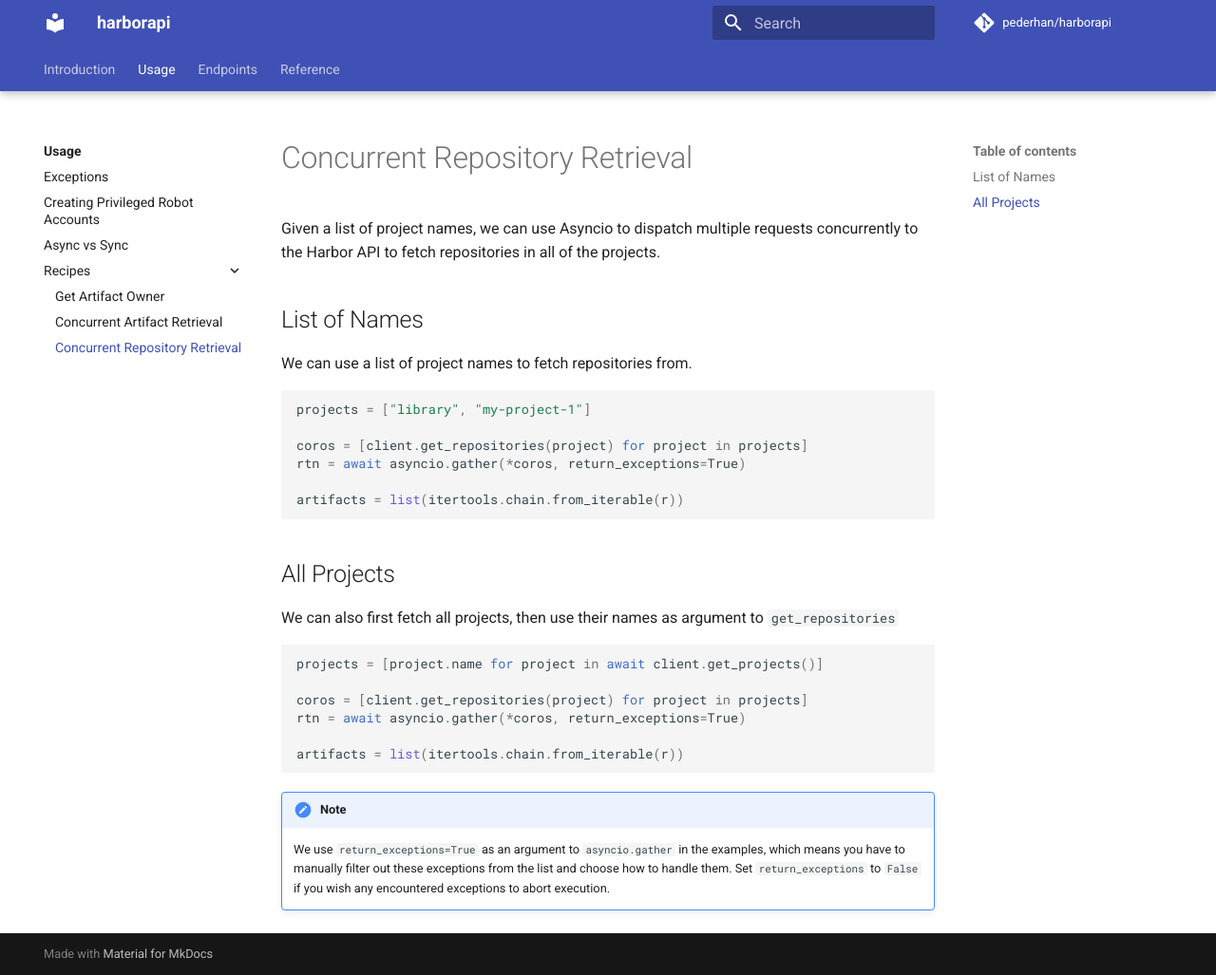
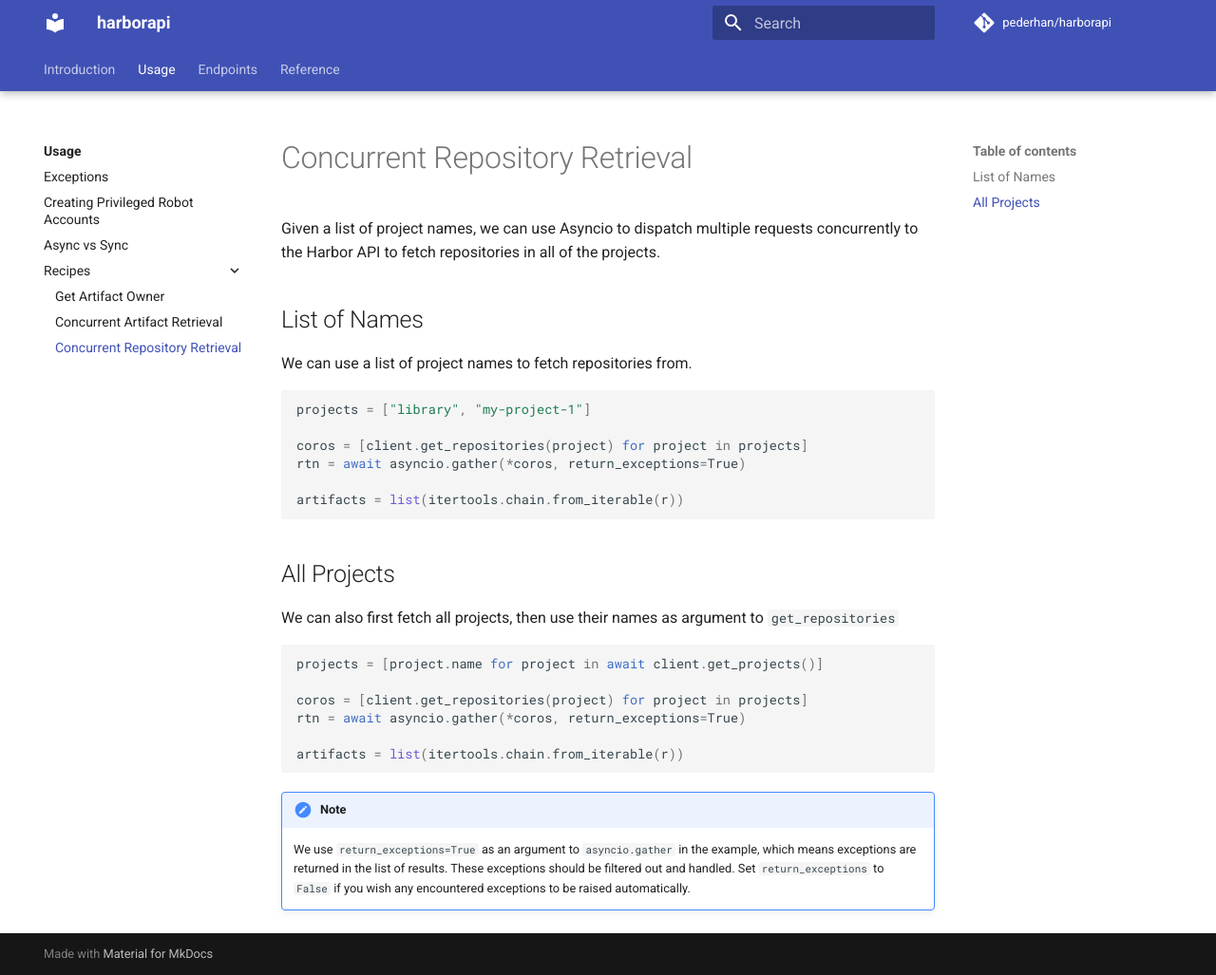
Before and after one commit to unioslo/harborapi, an MkDocs documentation site: the page built from docs/usage/recipes/conc-repo.md, in a window 1280 px wide and 1027 px high. Shown: the whole window at 95% size. Built offline with MkDocs 1.6.1 and Material for MkDocs 9.7.7, drawn with Linux system fonts in a browser that asks for light colours; comment, search, counter and statistics services are not loaded.

Commit message:
Docs: change `return_exceptions` admonition phrasing

````diff
--- a/docs/usage/recipes/conc-repo.md
+++ b/docs/usage/recipes/conc-repo.md
@@ -31,6 +31,5 @@ artifacts = list(itertools.chain.from_iterable(r))
 ```
 
 !!! note
-    We use `return_exceptions=True` as an argument to `asyncio.gather` in the examples, which means you have to manually
-    filter out these exceptions from the list and choose how to handle them.
-    Set `return_exceptions` to `False` if you wish any encountered exceptions to abort execution.
+    We use `return_exceptions=True` as an argument to `asyncio.gather` in the example, which means exceptions are returned in the list of results. These exceptions should be filtered out and handled.
+    Set `return_exceptions` to `False` if you wish any encountered exceptions to be raised automatically.
````
Also changed, not shown: docs/usage/recipes/conc-artifact.md (+2 -3 lines).
